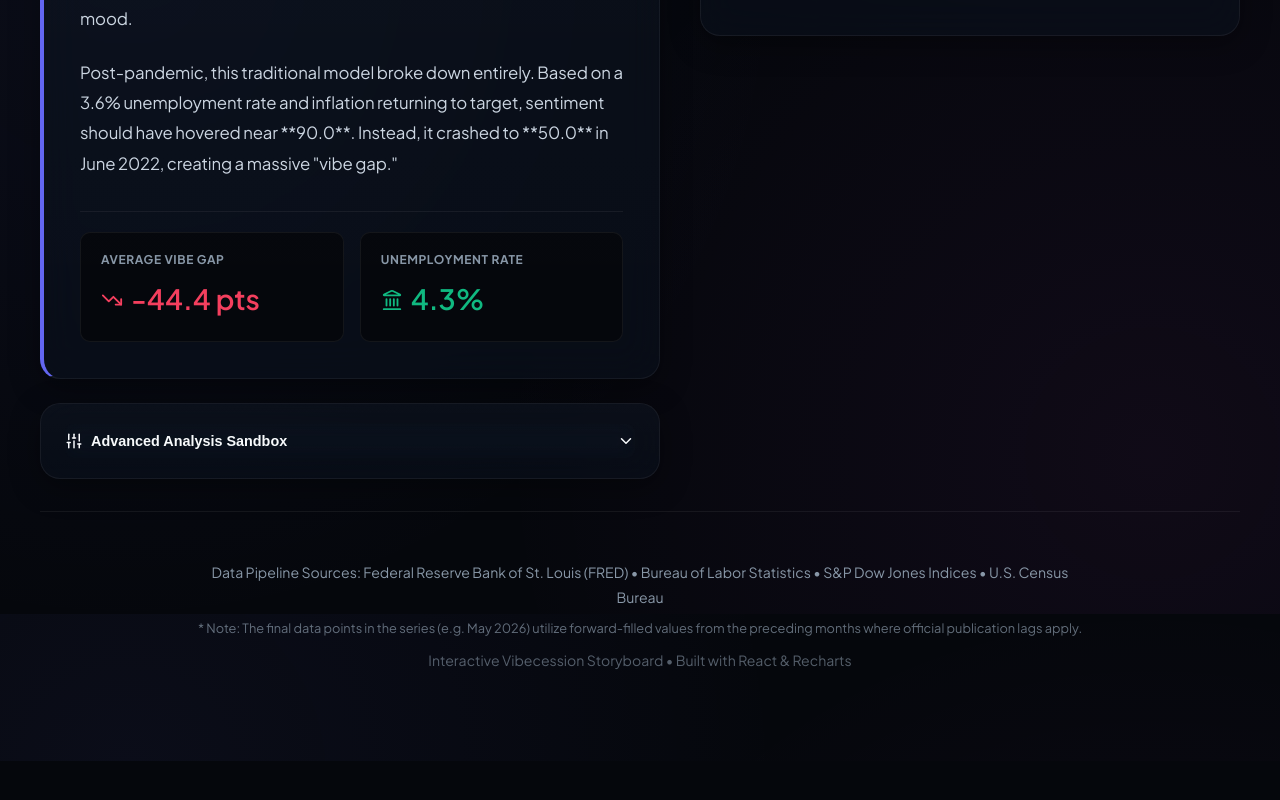
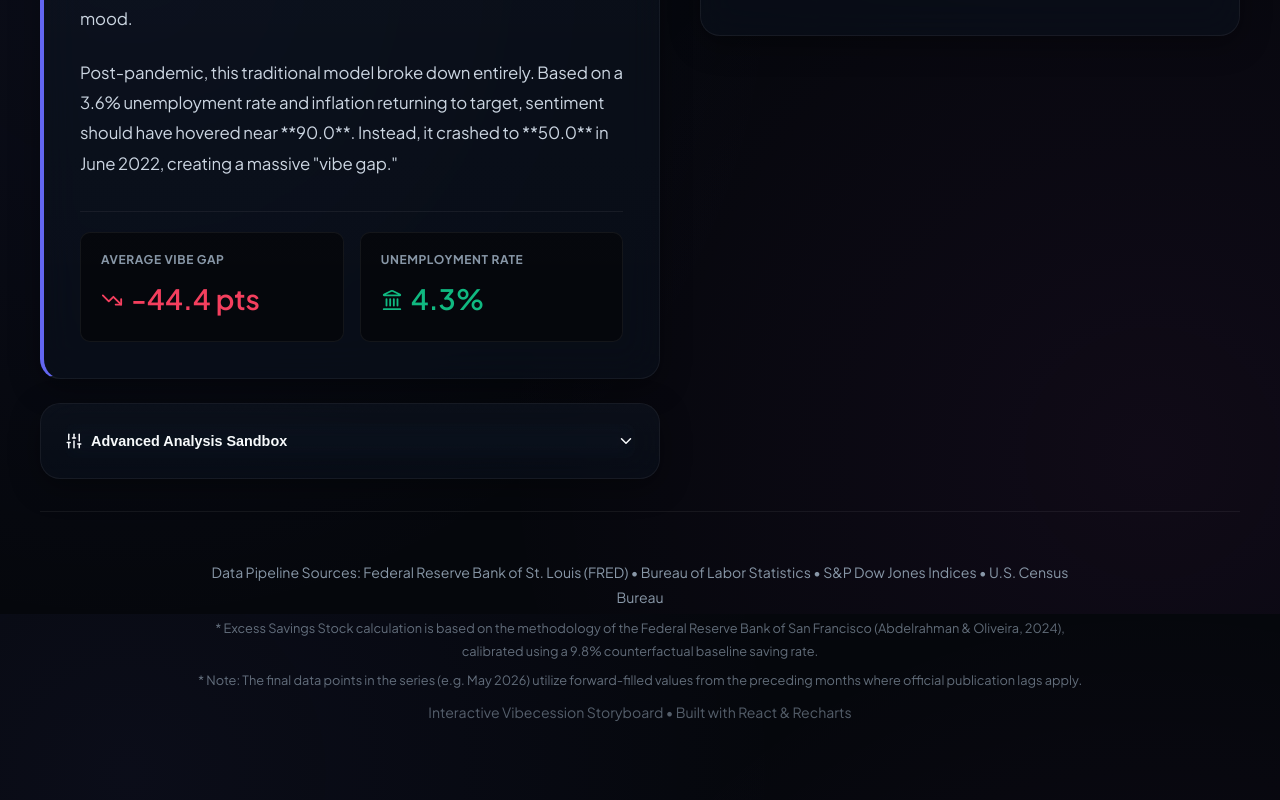
Before and after one commit to mike10010100/vibecession, a React (Vite) app: page / in a window 1280 px wide. Shown: the part 986-1786 px from the top of the page. Before the commit the page ends 1747 px from the top, so only its background shows below. Built offline with nearby package versions, Linux system fonts and the light colour scheme.

Commit message:
Cite San Francisco Fed excess savings methodology (Abdelrahman & Oliveira 2024) in chart tooltip and footer

```diff
--- a/src/App.jsx
+++ b/src/App.jsx
@@ -2238,7 +2238,7 @@ export default function App() {
                             }}
                           />
                         }
-                        definition="The saving flow rate line plots the annualized monthly saving flow (FRED: PMSAVE). The dashed stock line shows cumulative excess savings over time, calculated using a 9.8% counterfactual baseline. The stock peaks at $1.73T in July 2021 and fully depletes (crosses zero) in April 2024, matching the San Francisco Fed's depletion timeline."
+                        definition="The saving flow rate line plots the annualized monthly saving flow (FRED: PMSAVE). The dashed stock line shows cumulative excess savings over time, calculated using a 9.8% counterfactual baseline. The stock peaks at $1.73T in July 2021 and fully depletes (crosses zero) in April 2024, matching the San Francisco Fed's depletion timeline (Abdelrahman & Oliveira, 2024)."
                       />
                     )}
                   </span>
@@ -2856,6 +2856,11 @@ export default function App() {
           Statistics • S&P Dow Jones Indices • U.S. Census Bureau
         </p>
         <p style={{ marginTop: '0.4rem', fontSize: '0.8rem', opacity: 0.7 }}>
+          * Excess Savings Stock calculation is based on the methodology of the Federal Reserve Bank
+          of San Francisco (Abdelrahman & Oliveira, 2024), calibrated using a 9.8% counterfactual
+          baseline saving rate.
+        </p>
+        <p style={{ marginTop: '0.4rem', fontSize: '0.8rem', opacity: 0.7 }}>
           * Note: The final data points in the series (e.g. May 2026) utilize forward-filled values
           from the preceding months where official publication lags apply.
         </p>
```
